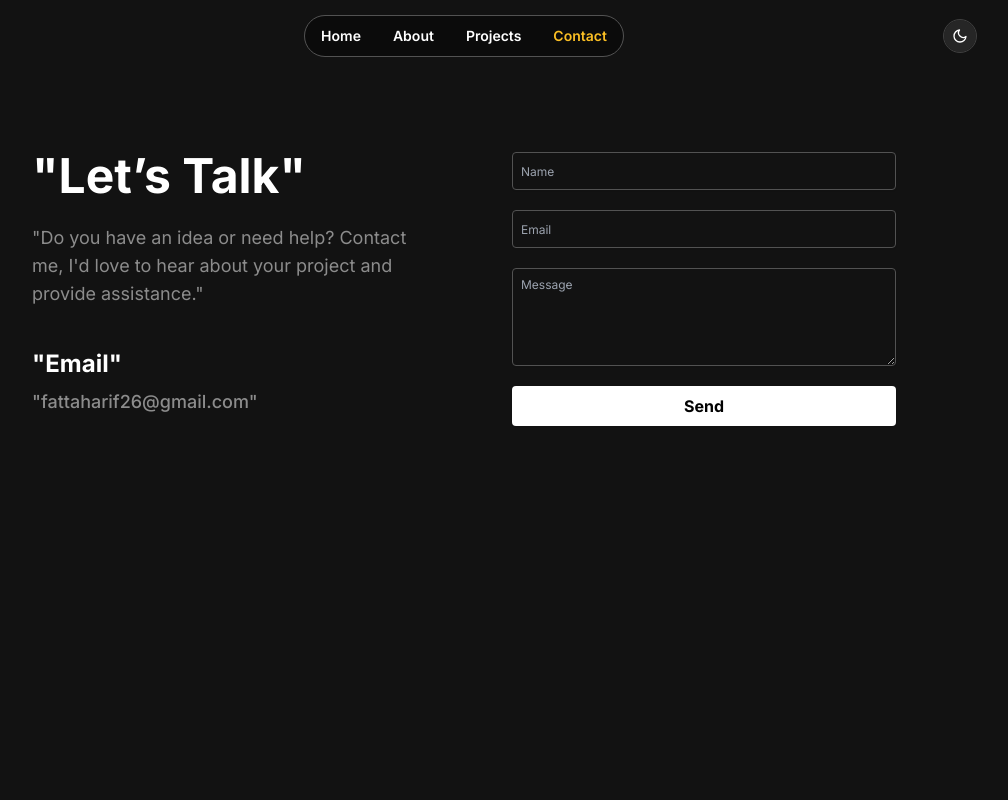
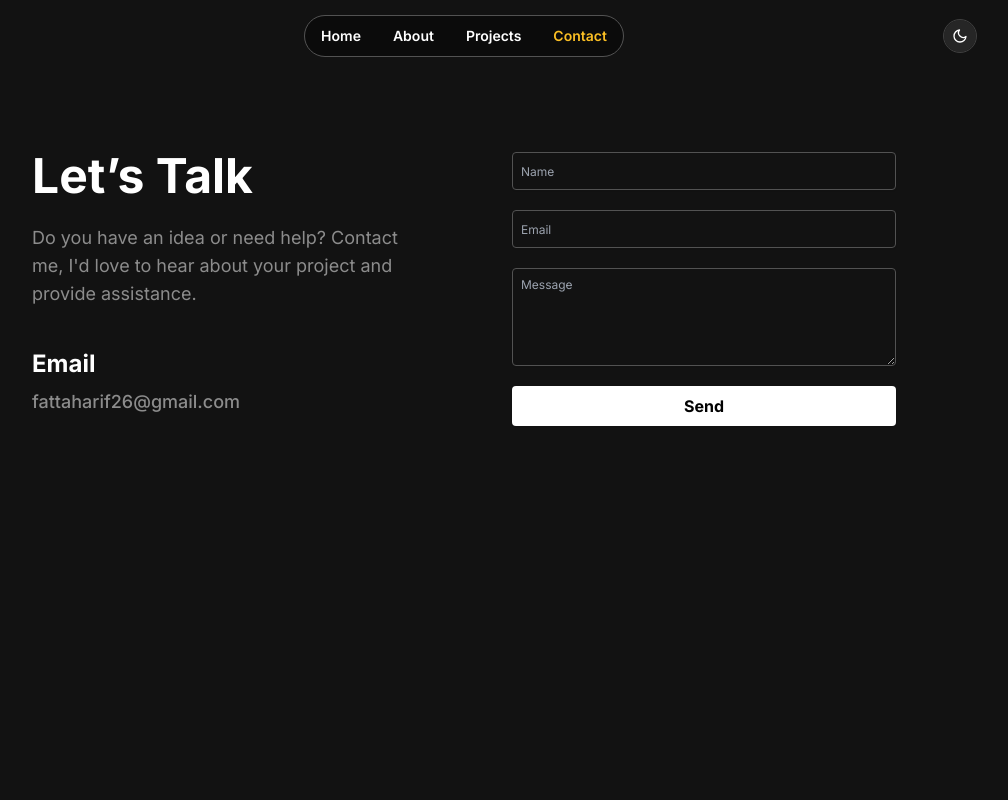
Before and after one commit to fattah26/portofolio-fattah, a Next.js app: page /contact in a window 1280 px wide. Shown: the top 800 px of the page, without its empty margins (176-1184 px from the left). Built offline with nearby package versions, Linux system fonts and the light colour scheme.

Commit message:
update contact page

```diff
--- a/src/app/contact/page.jsx
+++ b/src/app/contact/page.jsx
@@ -47,19 +47,19 @@ export default function Contact() {
         <div className="mt-4 lg:w-1/2 lg:text-left">
           <div>
             <h1 className="text-2xl sm:text-4xl lg:text-5xl text-neutral-800 dark:text-secondary font-bold">
-              "Let’s Talk"
+              Let’s Talk
             </h1>
             <p className="mt-4 text-neutral-600 dark:text-text md:text-lg md:mt-6">
-              "Do you have an idea or need help? Contact me, I'd love to hear about your project and provide assistance."
+              Do you have an idea or need help? Contact me, I'd love to hear about your project and provide assistance.
             </p>
           </div>
 
           <div className="mt-6 lg:mt-10">
             <h1 className="text-xl sm:text-4xl lg:text-2xl text-neutral-800 dark:text-secondary font-bold">
-              "Email"
+              Email
             </h1>
             <p className="text-sm font-medium mt-2 text-neutral-600 dark:text-text lg:text-lg ">
-              "fattaharif26@gmail.com"
+              fattaharif26@gmail.com
             </p>
           </div>
         </div>
```
